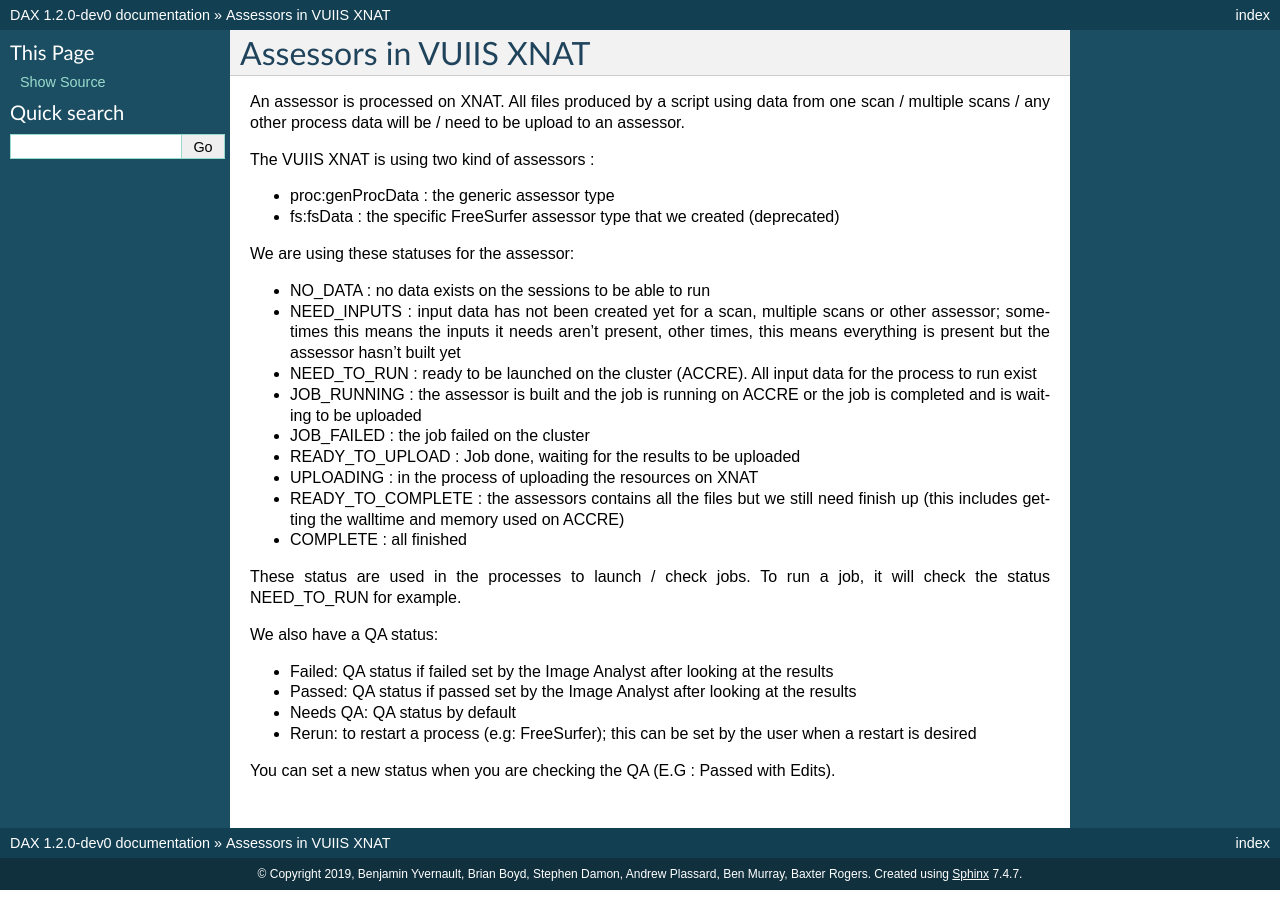
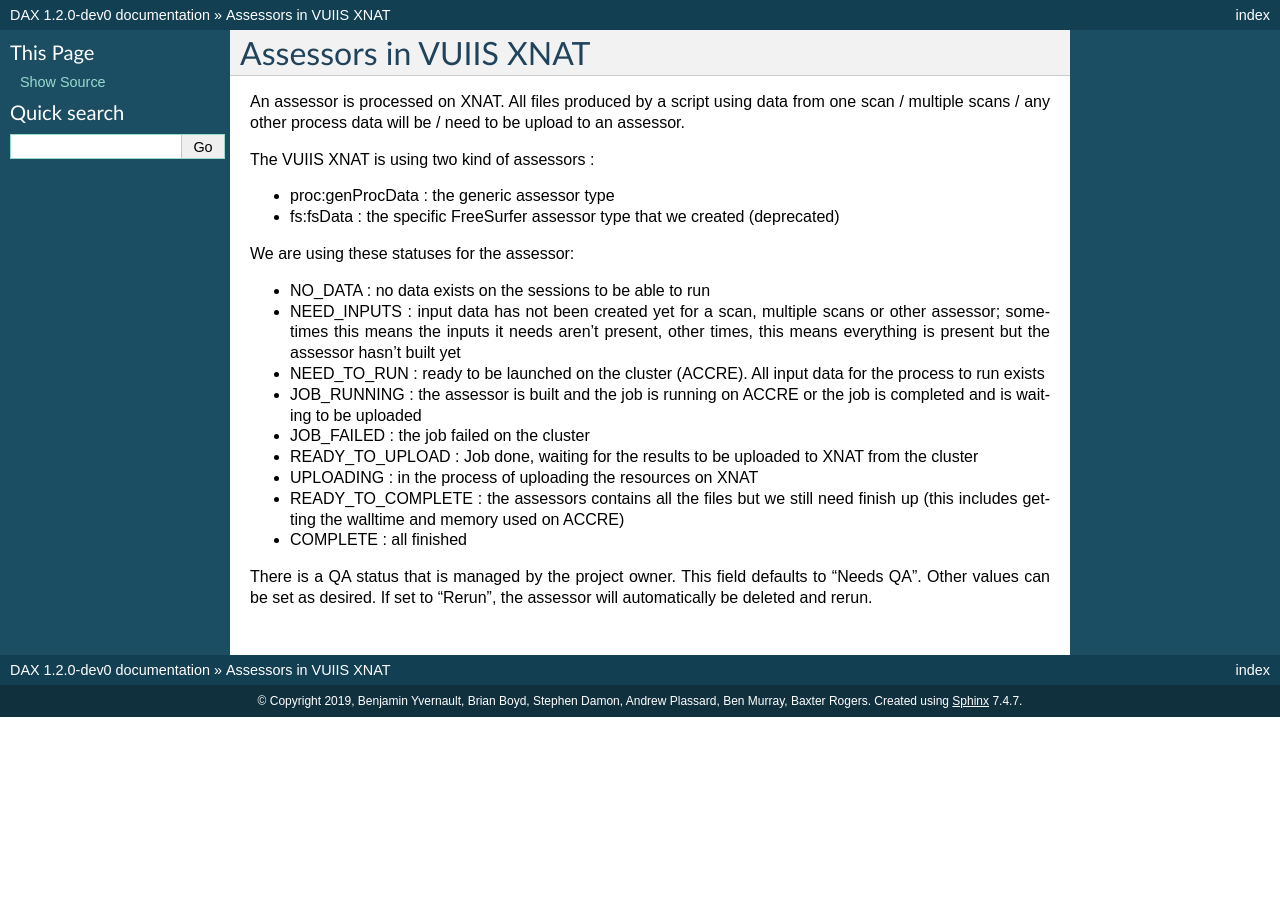
Before and after one commit to VUIIS/dax, a Sphinx documentation site: the page built from docs/assessors_in_vuiis_xnat.rst, in a window 1280 px wide. Built offline with Sphinx 7.4.7, drawn with Linux system fonts in a browser that asks for light colours; pages that are not in the unit, such as notebooks, are missing from menus.

Commit message:
assessirs

```diff
--- a/docs/assessors_in_vuiis_xnat.rst
+++ b/docs/assessors_in_vuiis_xnat.rst
@@ -12,21 +12,12 @@ We are using these statuses for the assessor:
 
 - NO_DATA : no data exists on the sessions to be able to run
 - NEED_INPUTS : input data has not been created yet for a scan, multiple scans or other assessor; sometimes this means the inputs it needs aren't present, other times, this means everything is present but the assessor hasn't built yet
-- NEED_TO_RUN : ready to be launched on the cluster (ACCRE). All input data for the process to run exist
+- NEED_TO_RUN : ready to be launched on the cluster (ACCRE). All input data for the process to run exists
 - JOB_RUNNING : the assessor is built and the job is running on ACCRE or the job is completed and is waiting to be uploaded
 - JOB_FAILED : the job failed on the cluster
-- READY_TO_UPLOAD : Job done, waiting for the results to be uploaded
+- READY_TO_UPLOAD : Job done, waiting for the results to be uploaded to XNAT from the cluster
 - UPLOADING : in the process of uploading the resources on XNAT
 - READY_TO_COMPLETE : the assessors contains all the files but we still need finish up (this includes getting the walltime and memory used on ACCRE)
 - COMPLETE : all finished
 
-These status are used in the processes to launch / check jobs. To run a job, it will check the status NEED_TO_RUN for example.
-
-We also have a QA status:
-
-- Failed: QA status if failed set by the Image Analyst after looking at the results
-- Passed: QA status if passed set by the Image Analyst after looking at the results
-- Needs QA: QA status by default
-- Rerun: to restart a process (e.g: FreeSurfer); this can be set by the user when a restart is desired
-
-You can set a new status when you are checking the QA (E.G : Passed with Edits).
+There is a QA status that is managed by the project owner. This field defaults to "Needs QA". Other values can be set as desired. If set to "Rerun", the assessor will automatically be deleted and rerun.
```
